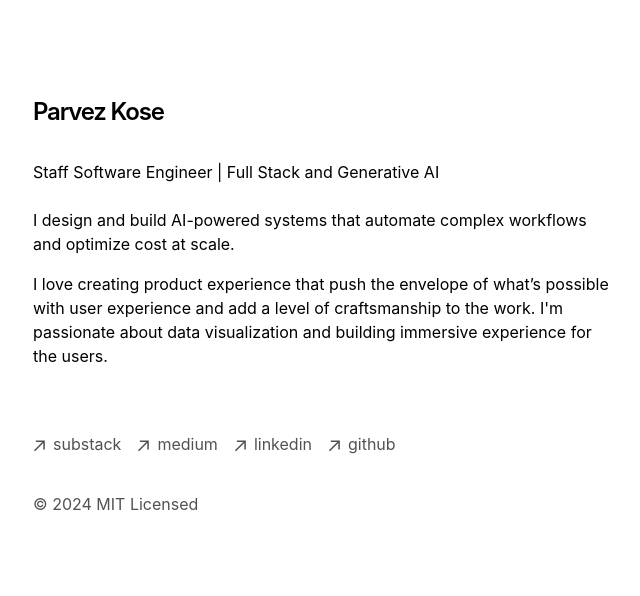
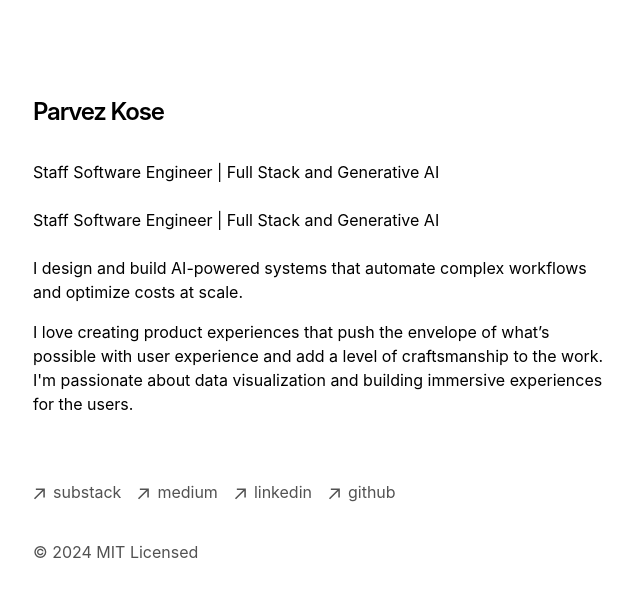
Before and after one commit to parvezk/parvezkose.com, a Next.js app: page / in a window 1280 px wide. Shown: the top 596 px of the page, without its empty margins (319-959 px from the left). Built offline with nearby package versions, Linux system fonts and the light colour scheme.

Commit message:
update bio

```diff
--- a/app/page.tsx
+++ b/app/page.tsx
@@ -8,11 +8,13 @@ export default function Page() {
       </h1>
       <h4>{`Staff Software Engineer | Full Stack and Generative AI`}</h4>
       <br />
+      <h4>{`Staff Software Engineer | Full Stack and Generative AI`}</h4>
+      <br />
       <p className="mb-4">
-        {`I design and build AI-powered systems that automate complex workflows and optimize cost at scale.`}
+        {`I design and build AI-powered systems that automate complex workflows and optimize costs at scale.`}
       </p>
       <p className="mb-4">
-        {`I love creating product experience that push the envelope of what’s possible with user experience and add a level of craftsmanship to the work. I'm passionate about data visualization and building immersive experience for the users.`}
+        {`I love creating product experiences that push the envelope of what’s possible with user experience and add a level of craftsmanship to the work. I'm passionate about data visualization and building immersive experiences for the users.`}
       </p>
       <div className="my-8">{/* <BlogPosts /> */}</div>
     </section>
```
